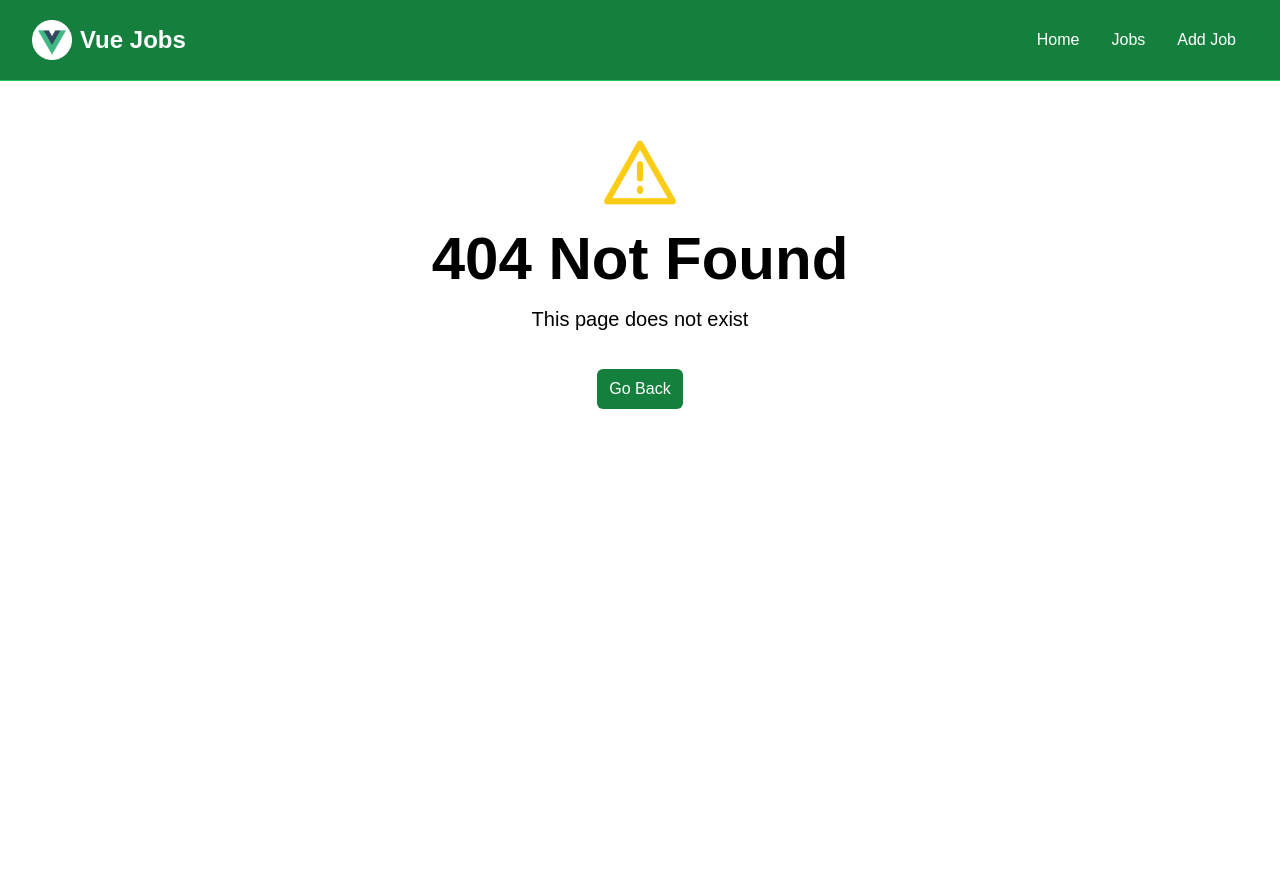
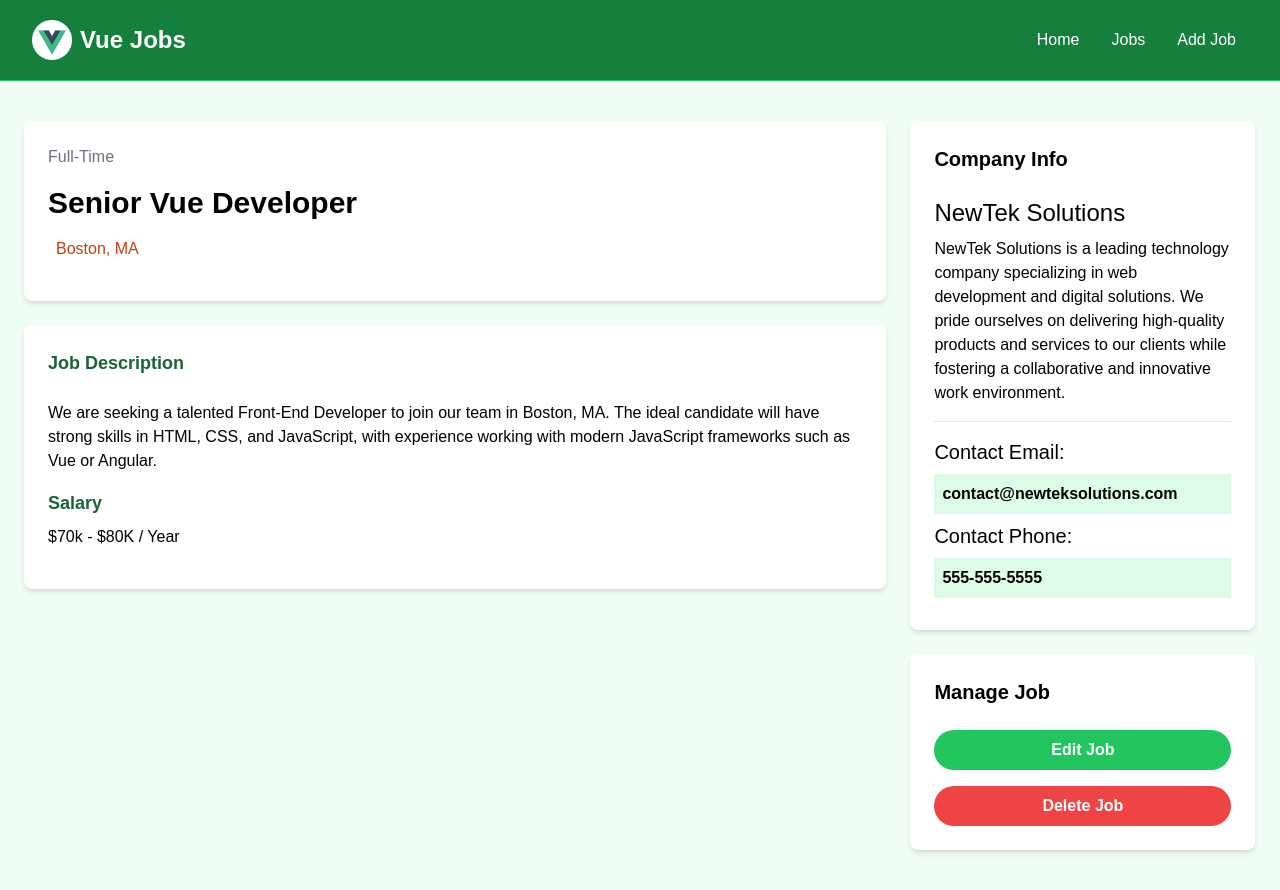
Before and after one commit to tjbarbosadev/vue-cc, a Vue app in the folder vue-cc/: page /jobs/1 in a window 1280 px wide. Before the commit this address had no page. Before the commit the page ends 800 px from the top, so only its background shows below. Built offline with nearby package versions, Linux system fonts and the light colour scheme.

Commit message:
Implementing fetch data with axios and using reactive as state

```diff
--- a/vue-cc/src/components/HomeCards.vue
+++ b/vue-cc/src/components/HomeCards.vue
@@ -4,7 +4,7 @@ import { RouterLink } from 'vue-router';
 </script>
 
 <template>
-  ]<section class="py-4">
+  <section class="py-4">
     <div class="container-xl lg:container m-auto">
       <div class="grid grid-cols-1 md:grid-cols-2 gap-4 p-4 rounded-lg">
         <Card>
--- a/vue-cc/src/components/JobListing.vue
+++ b/vue-cc/src/components/JobListing.vue
@@ -46,7 +46,7 @@ const truncatedDescription = computed(() => {
           <i class="pi pi-map-marker text-orange-700"></i>
           {{ job.location }}
         </div>
-        <RouterLink :to="`/job/${job.id}`"
+        <RouterLink :to="`/jobs/${job.id}`"
           class="h-[36px] bg-green-500 hover:bg-green-600 text-white px-4 py-2 rounded-lg text-center text-sm">
           Read More
         </RouterLink>
--- a/vue-cc/src/components/JobListings.vue
+++ b/vue-cc/src/components/JobListings.vue
@@ -1,9 +1,9 @@
 <script setup>
-import jobData from '@/jobs.json'
 import JobListing from './JobListing.vue';
-import { ref } from 'vue';
-import { defineProps } from 'vue';
+import { reactive, defineProps, onMounted } from 'vue';
 import { RouterLink } from 'vue-router';
+import axios from 'axios';
+import PulseLoader from 'vue-spinner/src/PulseLoader.vue'
 
 defineProps({
   limit: Number,
@@ -11,10 +11,23 @@ defineProps({
     type: Boolean,
     default: false
   }
+});
+
+const state = reactive({
+  jobs: [],
+  isLoading: true
 })
 
-const jobs = ref(jobData);
-
+onMounted(async () => {
+  try {
+    const res = await axios.get('http://localhost:5000/jobs');
+    state.jobs = res.data;
+  } catch (err) {
+    throw new Error(err);
+  } finally {
+    state.isLoading = false;
+  }
+})
 
 </script>
 
@@ -24,8 +37,14 @@ const jobs = ref(jobData);
       <h2 class="text-3xl font-bold text-green-500 mb-6 text-center">
         Browse Jobs
       </h2>
-      <div class="grid grid-cols-1 md:grid-cols-3 gap-6">
-        <JobListing v-for="job in jobs.slice(0, limit || jobs.length)" :key="job.id" :job="job" />
+      <!-- show loading spinner -->
+      <div v-if="state.isLoading" class="text-center text-gray-500 py-6">
+        <PulseLoader />
+      </div>
+
+      <!-- show job listing -->
+      <div v-if="!state.isLoading" class="grid grid-cols-1 md:grid-cols-3 gap-6">
+        <JobListing v-for="job in state.jobs.slice(0, limit || state.jobs.length)" :key="job.id" :job="job" />
       </div>
     </div>
   </section>
--- a/vue-cc/src/jobs.json
+++ b/vue-cc/src/jobs.json
@@ -1,4 +1,5 @@
-[
+{
+  "jobs": [
     {
       "id": 1,
       "title": "Senior Vue Developer",
@@ -84,3 +85,4 @@
       }
     }
   ]
+}
--- a/vue-cc/src/router/index.js
+++ b/vue-cc/src/router/index.js
@@ -2,6 +2,7 @@ import { createRouter, createWebHistory } from 'vue-router';
 import HomeView from '@/views/HomeView.vue';
 import JobsView from '@/views/JobsView.vue';
 import NotFoundView from '@/views/NotFoundView.vue';
+import JobView from '@/views/JobView.vue';
 
 const router = createRouter({
   history: createWebHistory(import.meta.env.BASE_URL),
@@ -17,6 +18,11 @@ const router = createRouter({
       component: JobsView,
     },
     {
+      path: '/jobs/:id',
+      name: 'job',
+      component: JobView,
+    },
+    {
       path: '/:catchAll(.*)',
       name: 'not-found',
       component: NotFoundView,
--- /dev/null
+++ b/vue-cc/src/views/JobView.vue
@@ -0,0 +1,80 @@
+<script setup>
+
+</script>
+
+<template>
+  <section class="bg-green-50">
+    <div class="container m-auto py-10 px-6">
+      <div class="grid grid-cols-1 md:grid-cols-70/30 w-full gap-6">
+        <main>
+          <div class="bg-white p-6 rounded-lg shadow-md text-center md:text-left">
+            <div class="text-gray-500 mb-4">Full-Time</div>
+            <h1 class="text-3xl font-bold mb-4">Senior Vue Developer</h1>
+            <div class="text-gray-500 mb-4 flex align-middle justify-center md:justify-start">
+              <i class="fa-solid fa-location-dot text-lg text-orange-700 mr-2"></i>
+              <p class="text-orange-700">Boston, MA</p>
+            </div>
+          </div>
+
+          <div class="bg-white p-6 rounded-lg shadow-md mt-6">
+            <h3 class="text-green-800 text-lg font-bold mb-6">
+              Job Description
+            </h3>
+
+            <p class="mb-4">
+              We are seeking a talented Front-End Developer to join our team
+              in Boston, MA. The ideal candidate will have strong skills in
+              HTML, CSS, and JavaScript, with experience working with modern
+              JavaScript frameworks such as Vue or Angular.
+            </p>
+
+            <h3 class="text-green-800 text-lg font-bold mb-2">Salary</h3>
+
+            <p class="mb-4">$70k - $80K / Year</p>
+          </div>
+        </main>
+
+        <!-- Sidebar -->
+        <aside>
+          <!-- Company Info -->
+          <div class="bg-white p-6 rounded-lg shadow-md">
+            <h3 class="text-xl font-bold mb-6">Company Info</h3>
+
+            <h2 class="text-2xl">NewTek Solutions</h2>
+
+            <p class="my-2">
+              NewTek Solutions is a leading technology company specializing in
+              web development and digital solutions. We pride ourselves on
+              delivering high-quality products and services to our clients
+              while fostering a collaborative and innovative work environment.
+            </p>
+
+            <hr class="my-4" />
+
+            <h3 class="text-xl">Contact Email:</h3>
+
+            <p class="my-2 bg-green-100 p-2 font-bold">
+              contact@newteksolutions.com
+            </p>
+
+            <h3 class="text-xl">Contact Phone:</h3>
+
+            <p class="my-2 bg-green-100 p-2 font-bold">555-555-5555</p>
+          </div>
+
+          <!-- Manage -->
+          <div class="bg-white p-6 rounded-lg shadow-md mt-6">
+            <h3 class="text-xl font-bold mb-6">Manage Job</h3>
+            <a href="add-job.html"
+              class="bg-green-500 hover:bg-green-600 text-white text-center font-bold py-2 px-4 rounded-full w-full focus:outline-none focus:shadow-outline mt-4 block">Edit
+              Job</a>
+            <button
+              class="bg-red-500 hover:bg-red-600 text-white font-bold py-2 px-4 rounded-full w-full focus:outline-none focus:shadow-outline mt-4 block">
+              Delete Job
+            </button>
+          </div>
+        </aside>
+      </div>
+    </div>
+  </section>
+</template>
```
Also changed, not shown: vue-cc/package.json (+6 -2 lines), vue-cc/src/jobs2.json (added, +86 -0 lines), 1 other file (tests, documents, lock files or other folders). Lines whose indentation alone changed are shown as unchanged.
